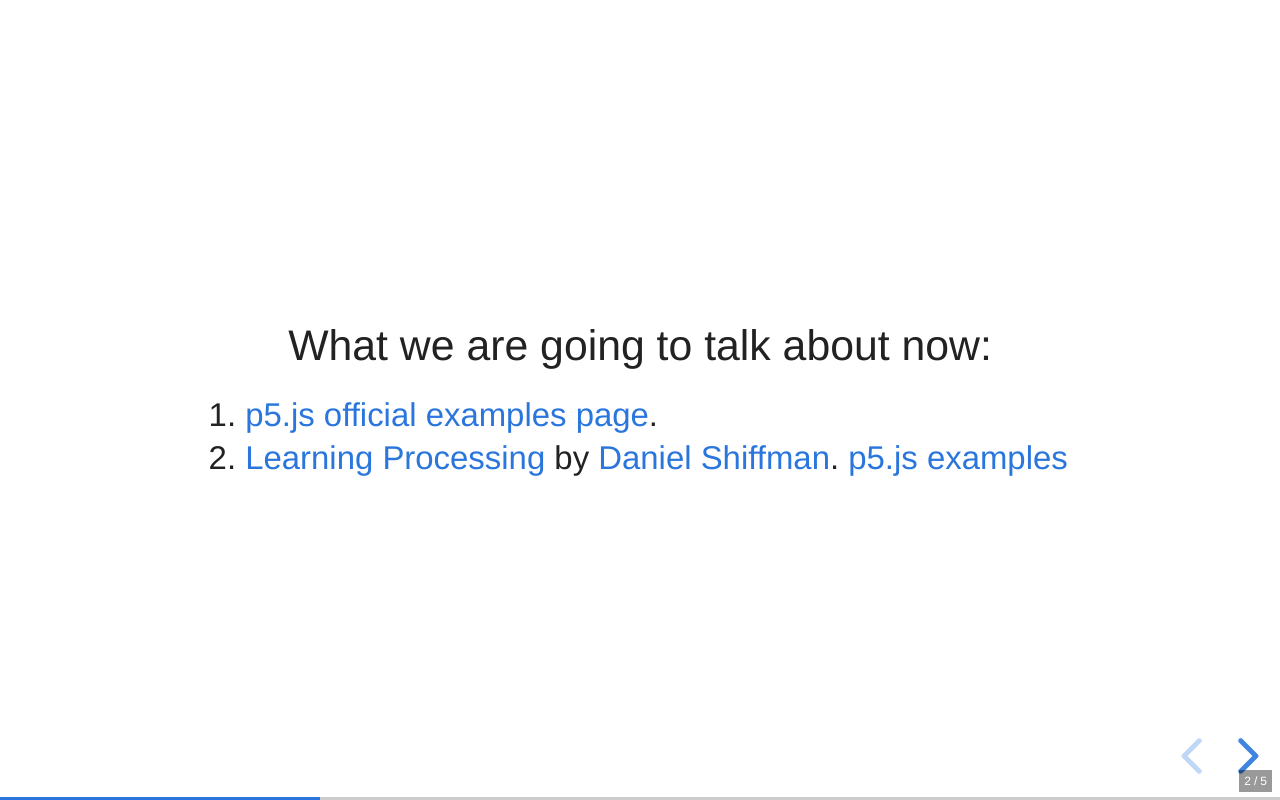
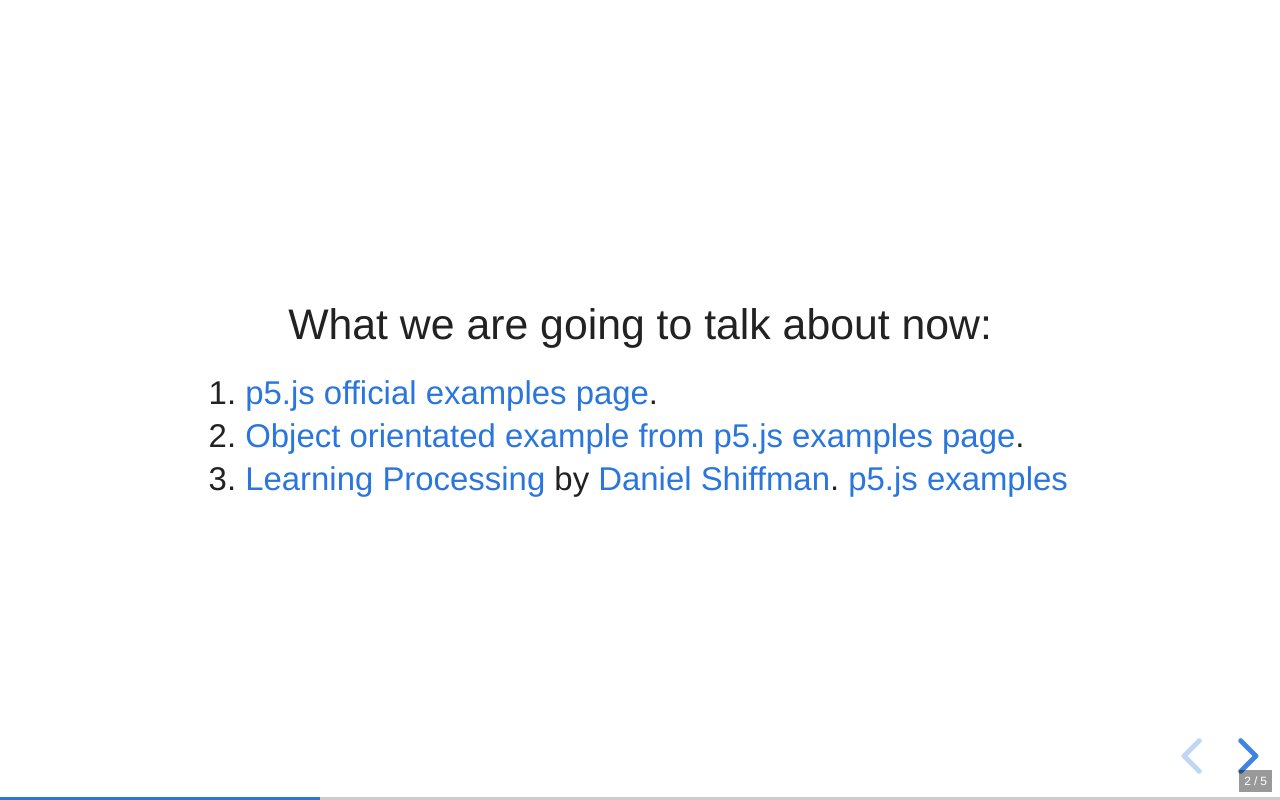
Before and after one commit to JGL/ComputationalThinkingIntensive2019, a plain HTML site: page docs/workshop4.html in a window 1280 px wide. Both pictures are taken after a click on the button "next slide". Drawn offline with Linux system fonts and the light colour scheme.

Commit message:
Adding example from workshop

```diff
--- a/docs/workshop4.html
+++ b/docs/workshop4.html
@@ -33,6 +33,7 @@
 					<h3>What we are going to talk about now:</h3>
 					<ol>
 						<li><a href="http://p5js.org/examples/">p5.js official examples page</a>.</li>
+						<li><a href="https://editor.p5js.org/jgl/sketches/vcMfgp3Zi">Object orientated example from p5.js examples page</a>.</li>
 						<li><a href="http://learningprocessing.com/">Learning Processing</a> by <a href="https://shiffman.net/">Daniel Shiffman</a>. <a href="https://github.com/shiffman/LearningProcessing-p5.js">p5.js examples</a></li>
             		</ol>
 				</section>
```
